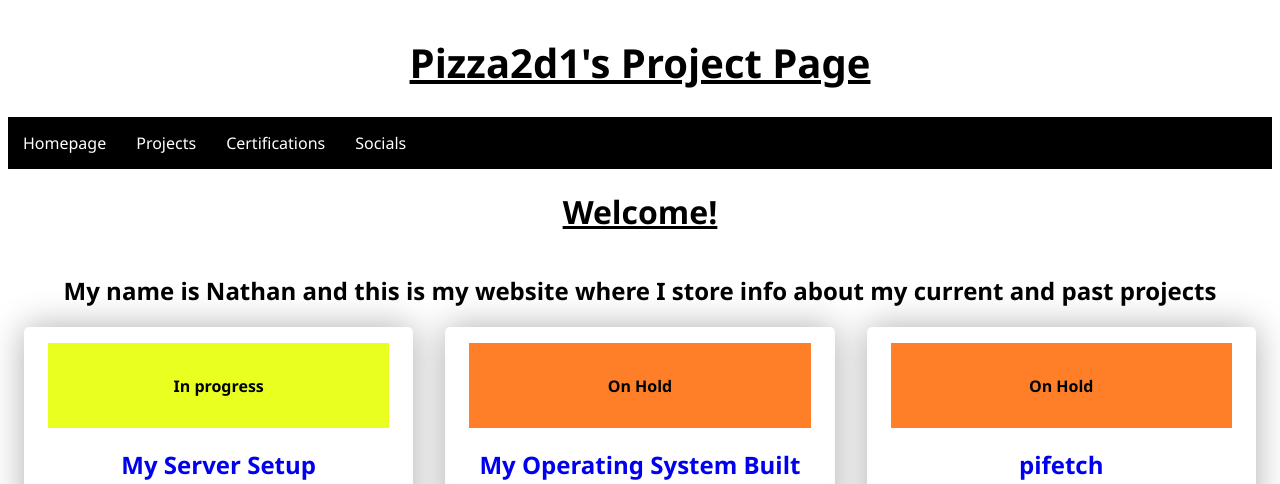
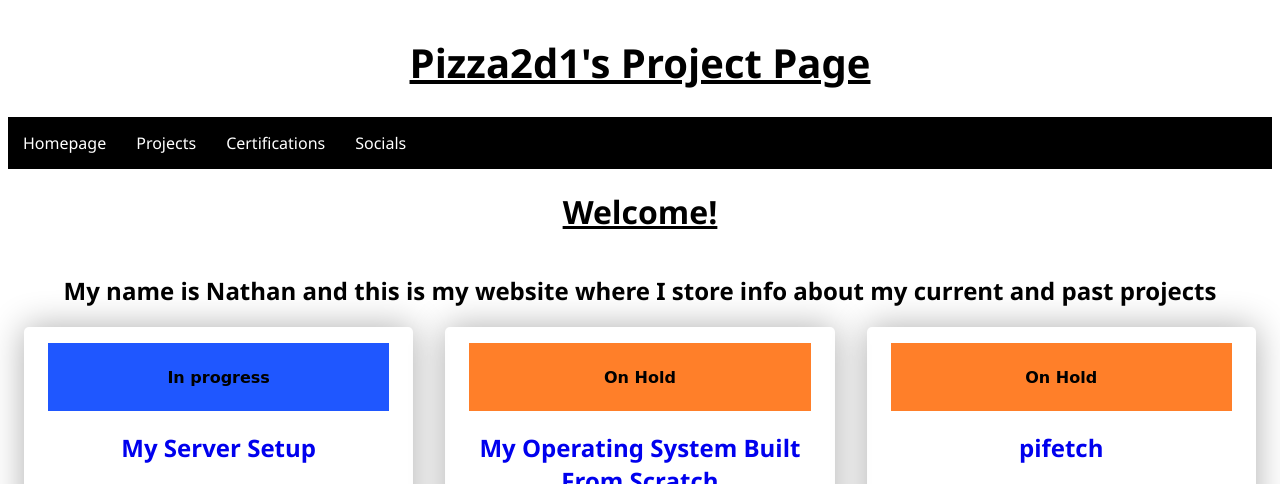
Before and after one commit to Pizza2d1/project_website, a PHP site: page / in a window 1280 px wide. Shown: the top 484 px of the page. Run offline with PHP 8.4, Linux system fonts and the light colour scheme; grey boxes are pictures that could not be loaded.

Commit message:
Making new format for the main page that doesn't use flex

```diff
--- a/CSS/main_page.css
+++ b/CSS/main_page.css
@@ -56,7 +56,7 @@ a {
 }
 section {
   height: auto;
-  width: 100%;
+  width: 80%;
   display: grid;
   place-items: center;
 }
@@ -200,14 +200,17 @@ a {
 }
 
 .prog_completed {
+  font-family: "Comic Sans MS", "Comic Sans", cursive;
   background-color: #13ff07;
-  padding: 10px;
+  padding: 3px;
 }
 .prog_in_progress {
-  background-color: #e9ff1f;
-  padding: 10px;
+  font-family: "Comic Sans MS", "Comic Sans", cursive;
+  background-color: #1f57ff;
+  padding: 3px;
 }
 .prog_on_hold {
+  font-family: "Comic Sans MS", "Comic Sans", cursive;
   background-color: #ff7f29;
-  padding: 10px;
+  padding: 3px;
 }
```
Also changed, not shown: README.md (added), 1 other file.
